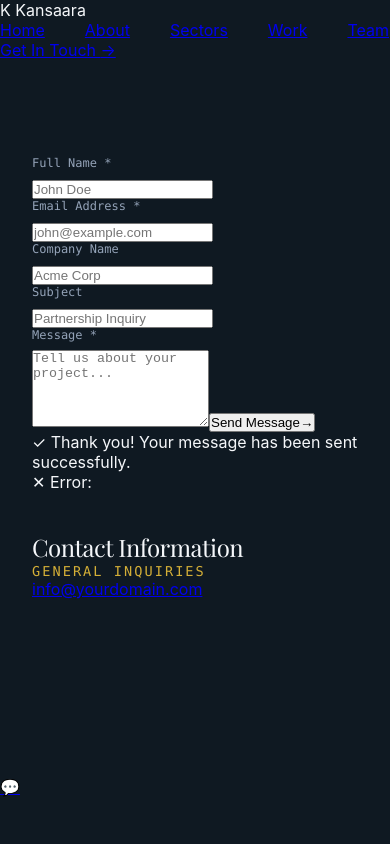
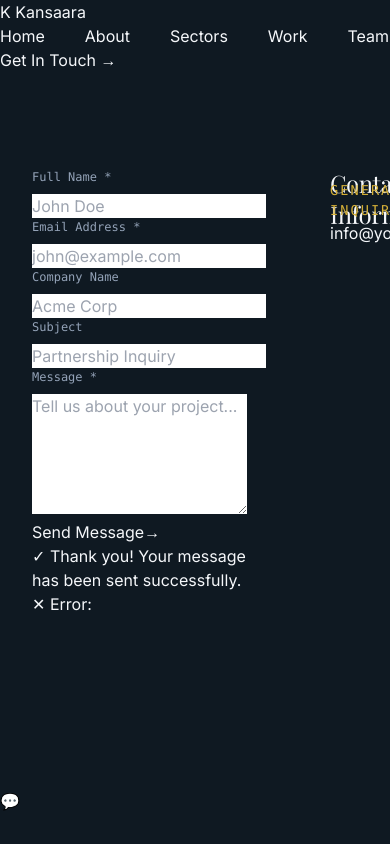
Before and after one commit to Jiya-17/Kansaara, a Next.js app: page /contact in a window 390 px wide. Built offline with nearby package versions, Linux system fonts and the light colour scheme; a web font is replaced by a local one.

Commit message:
Update globals.css

```diff
--- a/app/globals.css
+++ b/app/globals.css
@@ -1,3 +1,7 @@
+@tailwind base;
+@tailwind components;
+@tailwind utilities;
+
 /* ── Design Tokens & System Variables ── */
 :root {
   --bg-primary: #0f1922;        /* Deep Premium Midnight Blue */
@@ -12,20 +16,12 @@
   --font-mono: 'SFMono-Regular', Consolas, monospace;
 }
 
-/* ── Base Reset & Normalization ── */
-* {
-  box-sizing: border-box;
-  padding: 0;
-  margin: 0;
-}
-
+/* ── Base Reset ── */
 html, body {
   max-width: 100vw;
   overflow-x: hidden;
   background-color: var(--bg-primary);
   color: var(--text-main);
-  font-family: -apple-system, BlinkMacSystemFont, "Segoe UI", Roboto, Helvetica, Arial, sans-serif;
-  -webkit-font-smoothing: antialiased;
 }
 
 /* ── Global Layout Structure ── */
@@ -215,13 +211,6 @@ html, body {
   gap: 4rem;
 }
 
-@media (max-width: 768px) {
-  .contact-grid {
-    grid-template-columns: 1fr;
-    gap: 2.5rem;
-  }
-}
-
 .form-group {
   margin-bottom: 2rem;
 }
```
